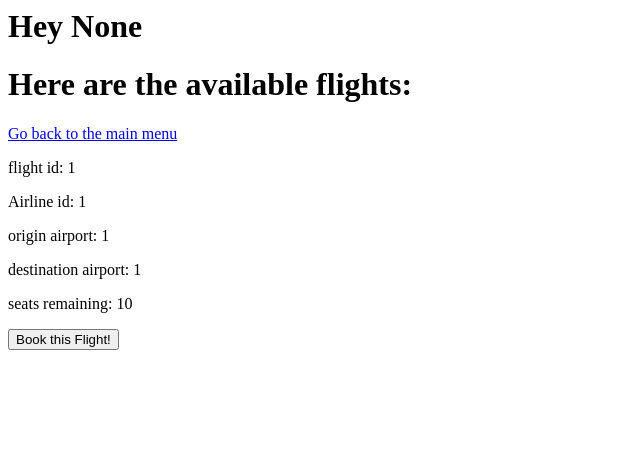
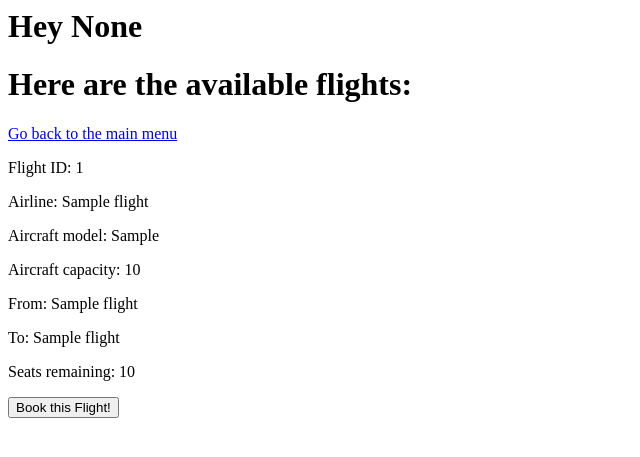
Before and after one commit to mdrjjn/dream_vaction_348, a Flask app: template app/templates/avail_flights.html in a window 1280 px wide. Shown: the top 457 px of the page, without its empty margins (0-640 px from the left). Run offline with Flask 2, Linux system fonts and the light colour scheme; the template is opened without the code that fills it: most values are stand-ins (such as "Sample title", 1, 10 or a date in 2020).

Commit message:
avail_flight better query

```diff
--- a/app/routes.py
+++ b/app/routes.py
@@ -18,17 +18,24 @@ def show_flights():
                               host=connection_info.MyHost,
                               database=connection_info.MyDatabase)
     cursor = cnx.cursor()
-    query = "select * from flight;"
+    query = "select flight_id, airline_name, model, capacity, depart_airport_name, airport_name as arrival_airport_name, remaining_seats from ("\
+                "select flight_id, airline_name, model, capacity, airport_name as depart_airport_name, arrival_airport_id, remaining_seats from ("\
+                    "select flight_id, airline_name, model, capacity, depart_airport_id, arrival_airport_id, remaining_seats from ("\
+                        "select flight_id, airline_name, aircraft_id, depart_airport_id, arrival_airport_id, remaining_seats from flight as F1 join airline as A on F1.airline_id = A.airline_id"\
+                    ") as F2 join aircraft as C on F2.aircraft_id = C.aircraft_id"\
+                ") as F3 join airport as P1 on F3.depart_airport_id = P1.airport_id"\
+            ") as F4 join airport as P2 on F4.arrival_airport_id = P2.airport_id"
     cursor.execute(query)
     flights = []
     for row in cursor:
         flight = {
             'flight_id':row[0],
-            'airline_id':row[1],
-            'aircraft_id':row[2],
-            'depart_airport_id':row[3],
-            'arrival_airport_id':row[4],
-            'remaining_seats':row[5]
+            'airline_name':row[1],
+            'aircraft_model':row[2],
+            'aircraft_capacity':row[3],
+            'depart_airport_name':row[4],
+            'arrival_airport_name':row[5],
+            'remaining_seats':row[6]
         }
         flights.append(flight)
     # pdb.set_trace()
--- a/app/templates/avail_flights.html
+++ b/app/templates/avail_flights.html
@@ -6,11 +6,13 @@
     <p><a href="/menu">Go back to the main menu</a></p>
     {% for flight in flights %}
     <form action="/book_flight" method="post">
-        <p>flight id: {{ flight.flight_id }}</p>
-        <p>Airline id: {{ flight.airline_id }}</p>
-        <p>origin airport: {{ flight.depart_airport_id }}</p>
-        <p>destination airport: {{ flight.arrival_airport_id }}</p>
-        <p>seats remaining: {{ flight.remaining_seats }}</p>
+        <p>Flight ID: {{ flight.flight_id }}</p>
+        <p>Airline: {{ flight.airline_name }}</p>
+		<p>Aircraft model: {{ flight.aircraft_model }}</p>
+		<p>Aircraft capacity: {{ flight.aircraft_capacity }}</p>
+        <p>From: {{ flight.depart_airport_name }}</p>
+        <p>To: {{ flight.arrival_airport_name }}</p>
+        <p>Seats remaining: {{ flight.remaining_seats }}</p>
         <input type="hidden" name="f_id" value={{flight.flight_id}} />
         <input type="submit" value="Book this Flight!">
     </form>
```
